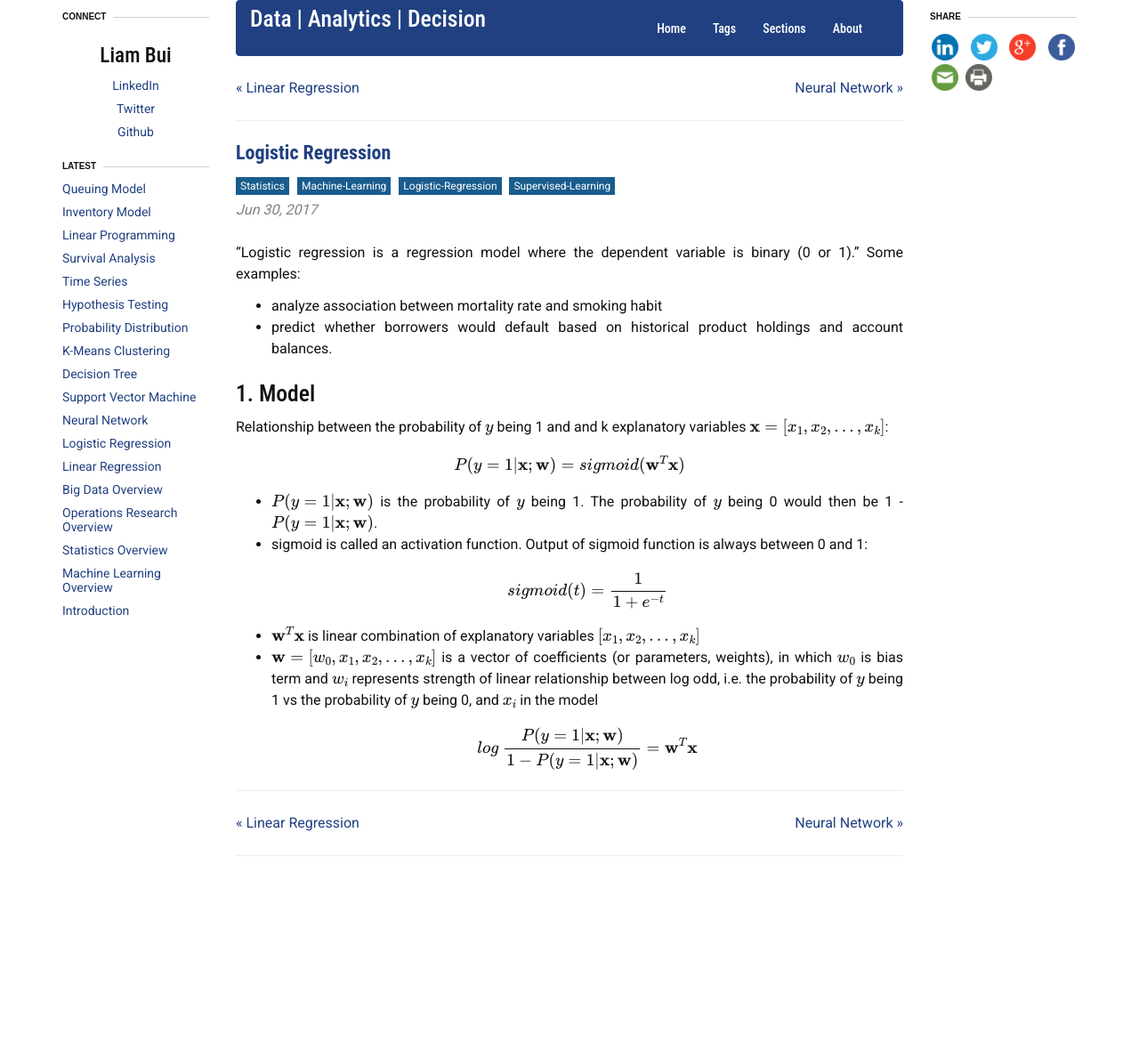
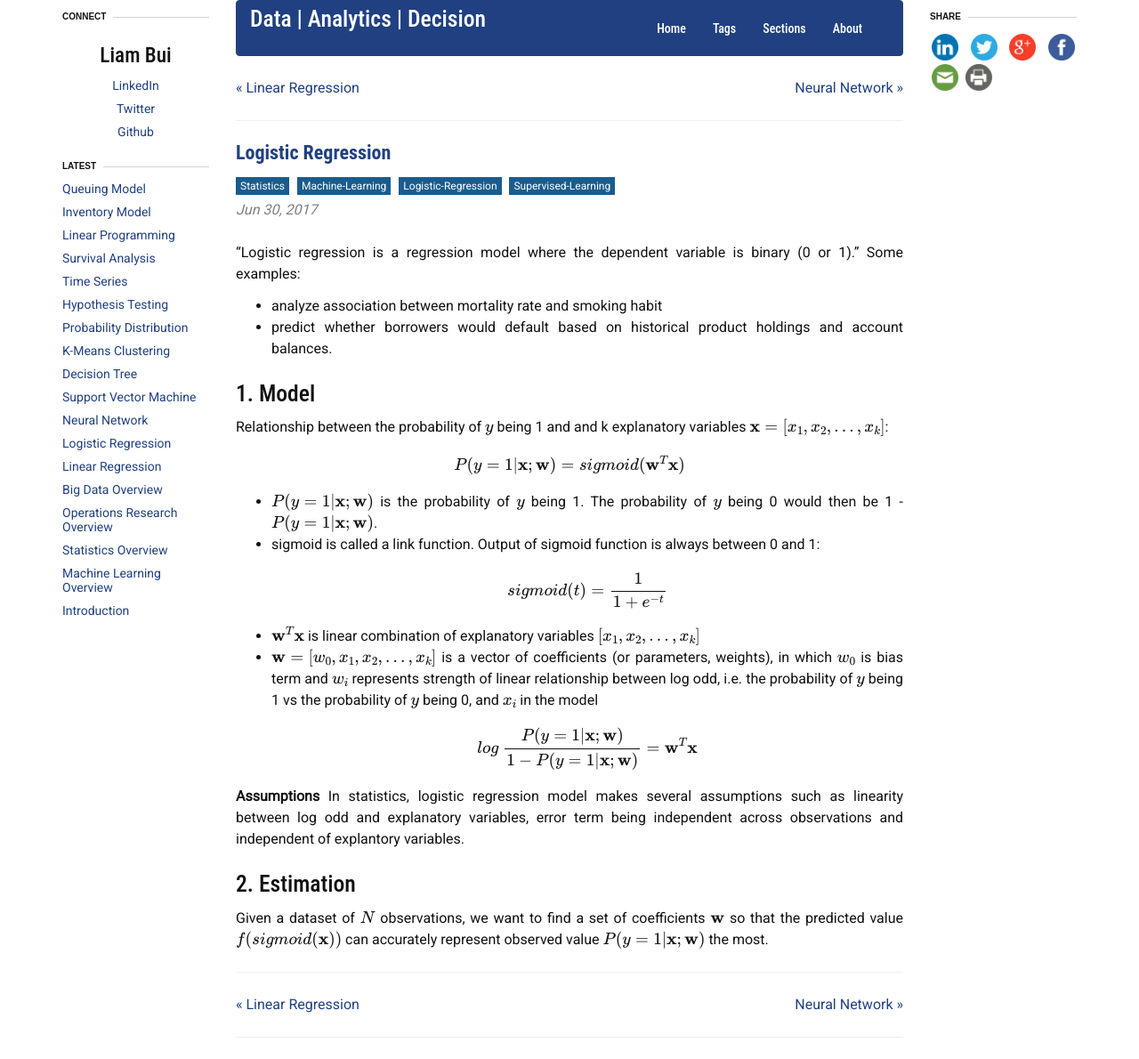
Before and after one commit to liambll/blog-archive, a Jekyll site: the page built from _posts/2017-06-30-logistics-regression.markdown, in a window 1280 px wide. Shown: the whole page at 89% size. Built offline with Jekyll 4.4.1, drawn with Linux system fonts in a browser that asks for light colours; nearby versions of some CDN libraries; formulas are drawn with MathJax 3; comment, search, counter and statistics services are not loaded; before the commit the page ends 986 px from its top, so only the background shows below that.

Commit message:
Update 2017-06-30-logistics-regression.markdown

```diff
--- a/_posts/2017-06-30-logistics-regression.markdown
+++ b/_posts/2017-06-30-logistics-regression.markdown
@@ -25,7 +25,7 @@ P(y=1\|\mathbf{x}; \mathbf{w}) = sigmoid(\mathbf{w}^T\mathbf{x})
 \\]
 
 * \\(P(y=1\|\mathbf{x}; \mathbf{w})\\) is the probability of \\(y\\) being 1. The probability of \\(y\\) being 0 would then be 1 - \\(P(y=1\|\mathbf{x}; \mathbf{w})\\).
-* sigmoid is called an activation function. Output of sigmoid function is always between 0 and 1:
+* sigmoid is called a link function. Output of sigmoid function is always between 0 and 1:
 \\[
 sigmoid(t) = \frac{1}{1 + e^{-t}}
 \\]
@@ -34,3 +34,9 @@ sigmoid(t) = \frac{1}{1 + e^{-t}}
 \\[
 log~\frac{P(y = 1 \| \mathbf{x}; \mathbf{w})}{1 - P(y = 1 \| \mathbf{x}; \mathbf{w})} = \mathbf{w}^T\mathbf{x}
 \\]
+
+__Assumptions__
+In statistics, logistic regression model makes several assumptions such as linearity between log odd and explanatory variables, error term being independent across observations and independent of explantory variables.
+
+## 2. Estimation
+Given a dataset of \\(N\\) observations, we want to find a set of coefficients \\(\mathbf{w}\\) so that the predicted value \\(f(sigmoid(\mathbf{x}))\\) can accurately represent observed value \\(P(y=1\|\mathbf{x}; \mathbf{w})\\) the most.
```
